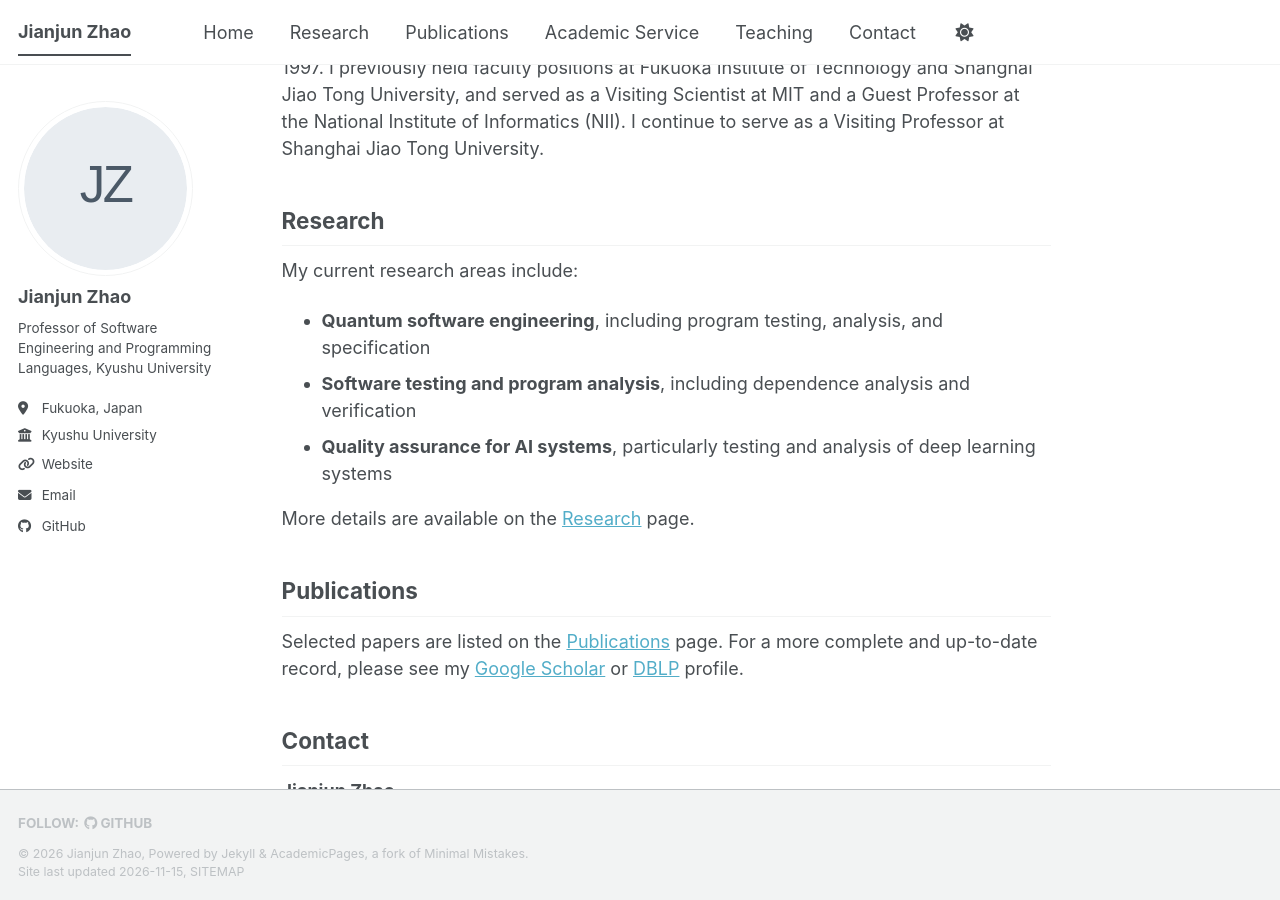
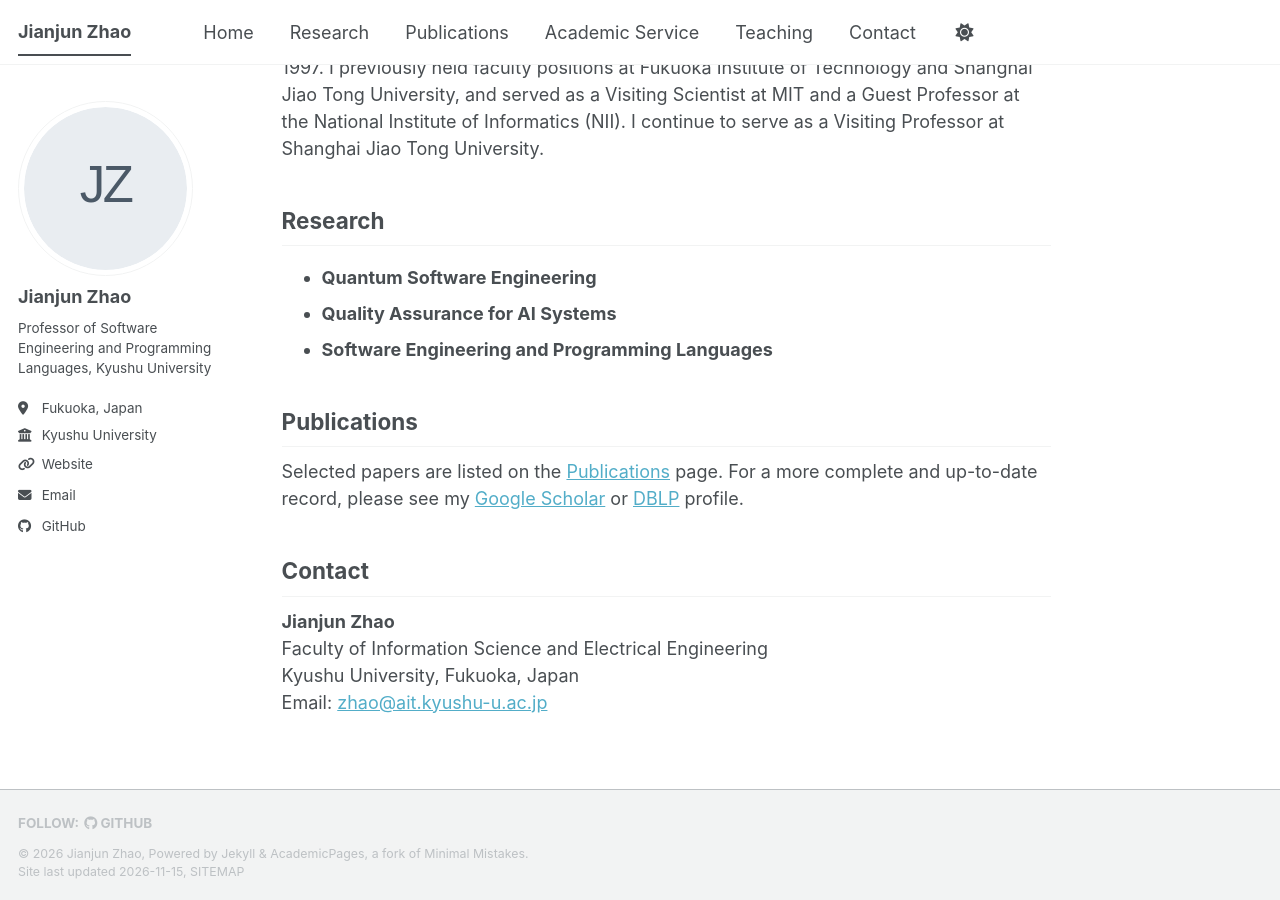
Before and after one commit to jianjunzhao-home/jianjunzhao-home.github.io, a Jekyll site: the page built from _pages/about.md, in a window 1280 px wide and 900 px high, scrolled down 356 px. Built offline with Jekyll 4.4.1, drawn with Linux system fonts in a browser that asks for light colours; a script bundle is joined from its source files by our own code; a style sheet for code colours, icons or effects is not loaded.

Commit message:
update about and research pages

```diff
--- a/_pages/about.md
+++ b/_pages/about.md
@@ -13,13 +13,9 @@ I am a Professor in the Department of Information Science and Technology at Kyus
 
 ## Research
 
-My current research areas include:
-
-- **Quantum software engineering**, including program testing, analysis, and specification
-- **Software testing and program analysis**, including dependence analysis and verification
-- **Quality assurance for AI systems**, particularly testing and analysis of deep learning systems
-
-More details are available on the [Research](/research/) page.
+- **Quantum Software Engineering**
+- **Quality Assurance for AI Systems**
+- **Software Engineering and Programming Languages**
 
 ## Publications
 
```
Also changed, not shown: _pages/research.md (+1 -1 lines).
